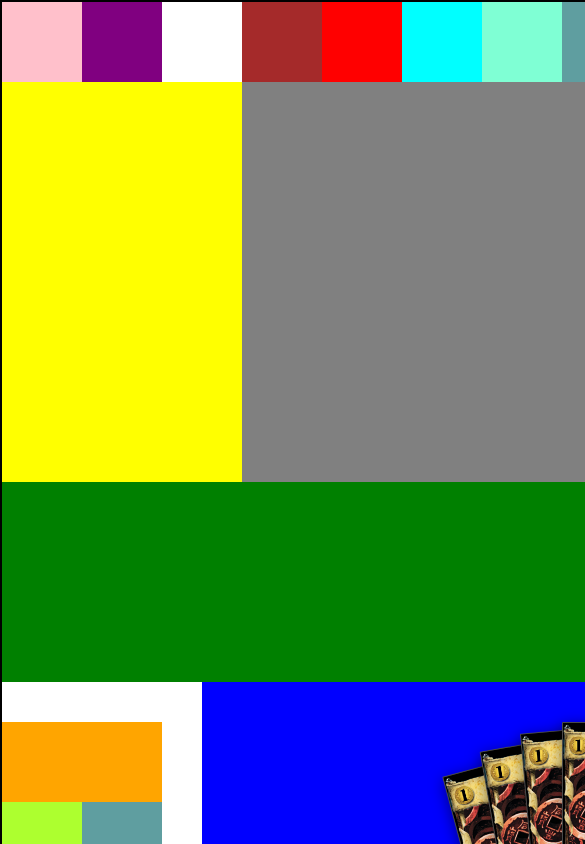
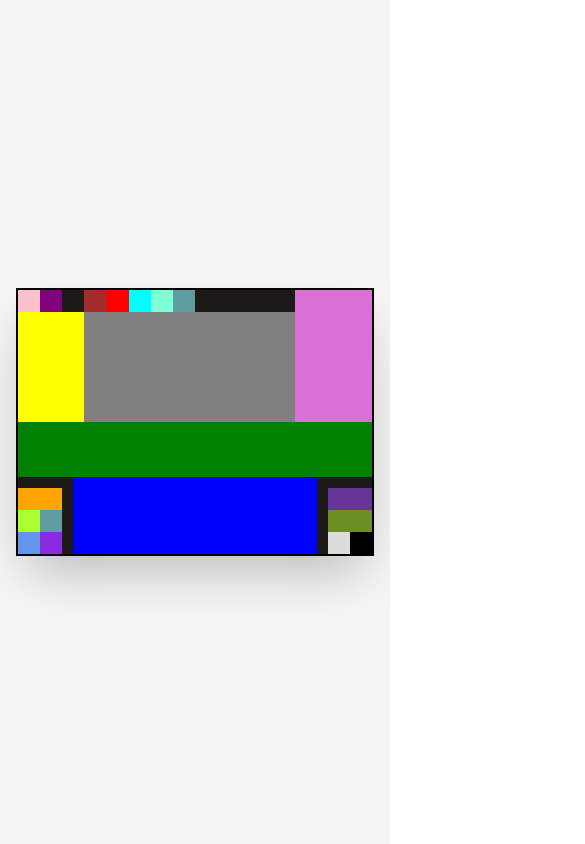
Before and after one commit to nutthawit-l/dominion-vite, a React (Vite) app in the folder dominion/: page / in a window 390 px wide. Shown: the top 844 px of the page, 585 px wide, since content can reach past the window. Built offline with nearby package versions, Linux system fonts and the light colour scheme.

Commit message:
Refactor main layout for responsiveness using Tailwind CSS.

```diff
--- a/dominion/src/App.css
+++ b/dominion/src/App.css
@@ -1,13 +1,6 @@
 @import "tailwindcss";
 
-.main {
-  display: grid;
-  border: 2px solid black;
-  grid-template-columns: repeat(32, 40px);
-  grid-template-rows: repeat(24, 40px);
-  width: 1280px;
-  margin: 0 auto;
-}
+
 
 /*-------------------------------------------------------------------------*/
 /* MAIN SECTIONS */
@@ -156,9 +149,9 @@
 /**************/
 
 .dominion-card {
-  width: 160px;
-  height: 260px;
-  border-radius: 1px;
+  width: clamp(80px, 15vw, 160px);
+  aspect-ratio: 5/8;
+  border-radius: 4%;
   overflow: hidden;
   box-shadow: 0 4px 15px rgba(0, 0, 0, 0.5);
   transition: transform 0.2s ease, box-shadow 0.2s ease;
--- a/dominion/src/App.tsx
+++ b/dominion/src/App.tsx
@@ -3,8 +3,8 @@ import './App.css'
 
 function App() {
   return (
-    <>
-      <div className="main">
+    <div className="min-h-screen bg-stone-100 p-4 grid place-items-center">
+      <div className="grid border-2 border-black w-full max-w-7xl aspect-[4/3] grid-cols-[repeat(32,1fr)] grid-rows-[repeat(24,1fr)] shadow-2xl overflow-hidden bg-stone-900">
         {/* Board */}
         <div className="gold-province"></div>
         <div className="kingdoms"></div>
@@ -44,7 +44,7 @@ function App() {
         <div className="end-buys"></div>
         <div className="play-treasures"></div>
       </div>
-    </>
+    </div>
   )
 }
 
```
